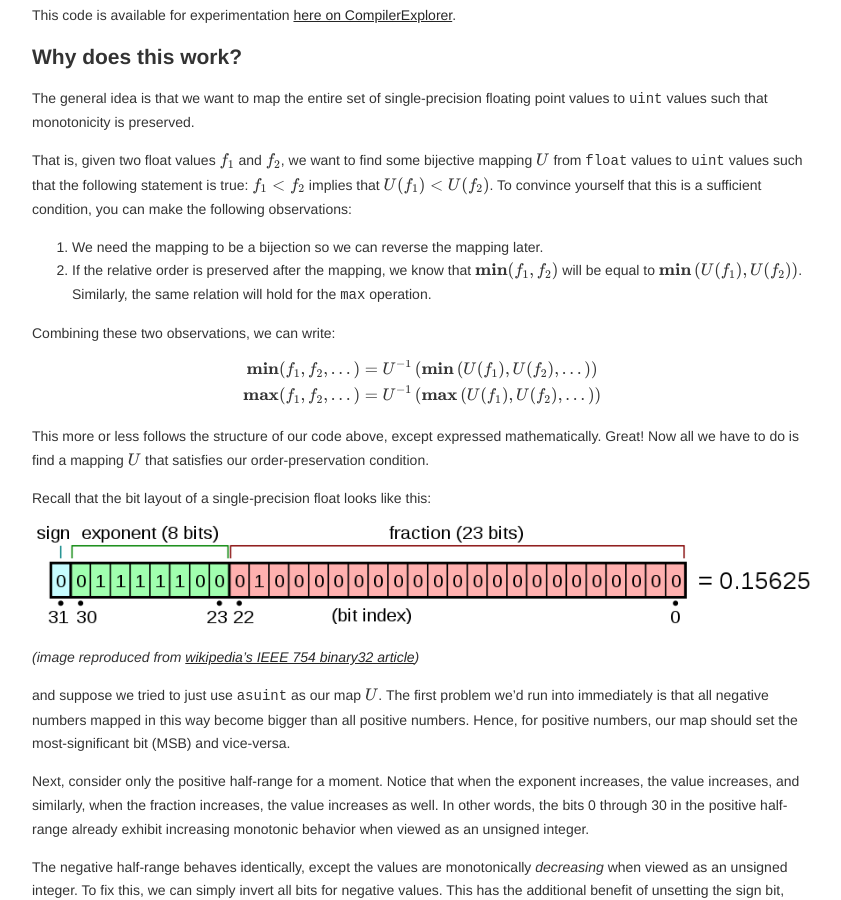
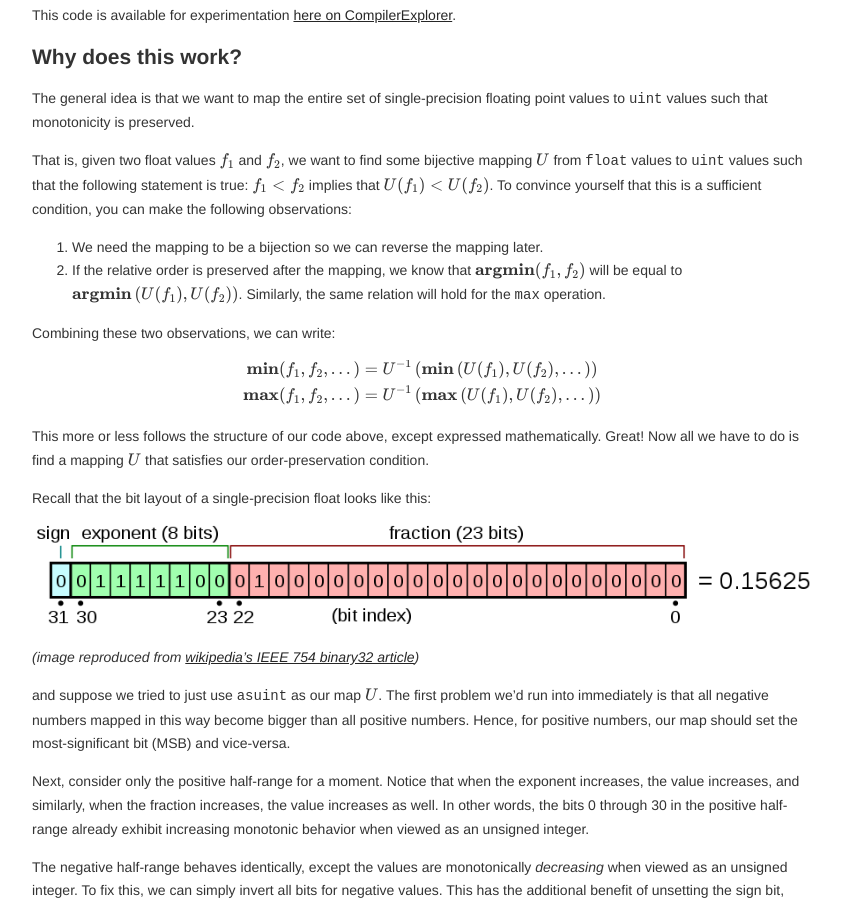
Before and after one commit to jeremyong/jeremyong.github.com, a Jekyll site: the page built from _posts/2023-09-05-f32-interlocked-min-max-hlsl.markdown, in a window 1280 px wide and 900 px high, scrolled down 2078 px. Shown: the whole window, without its empty margins (218-1059 px from the left). Built offline with Jekyll 4.4.1, drawn with Linux system fonts in a browser that asks for light colours; nearby versions of some CDN libraries.

Commit message:
Fix math notation

```diff
--- a/_posts/2023-09-05-f32-interlocked-min-max-hlsl.markdown
+++ b/_posts/2023-09-05-f32-interlocked-min-max-hlsl.markdown
@@ -140,8 +140,8 @@ that $U(f_1) < U(f_2)$. To convince yourself that this is a sufficient condition
 following observations:
 
 1. We need the mapping to be a bijection so we can reverse the mapping later.
-2. If the relative order is preserved after the mapping, we know that $\textbf{min}(f_1, f_2)$ will
-   be equal to $\textbf{min}\left(U(f_1), U(f_2)\right)$. Similarly, the same relation will hold for the
+2. If the relative order is preserved after the mapping, we know that $\textbf{argmin}(f_1, f_2)$ will
+   be equal to $\textbf{argmin}\left(U(f_1), U(f_2)\right)$. Similarly, the same relation will hold for the
    `max` operation.
 
 Combining these two observations, we can write:
```
